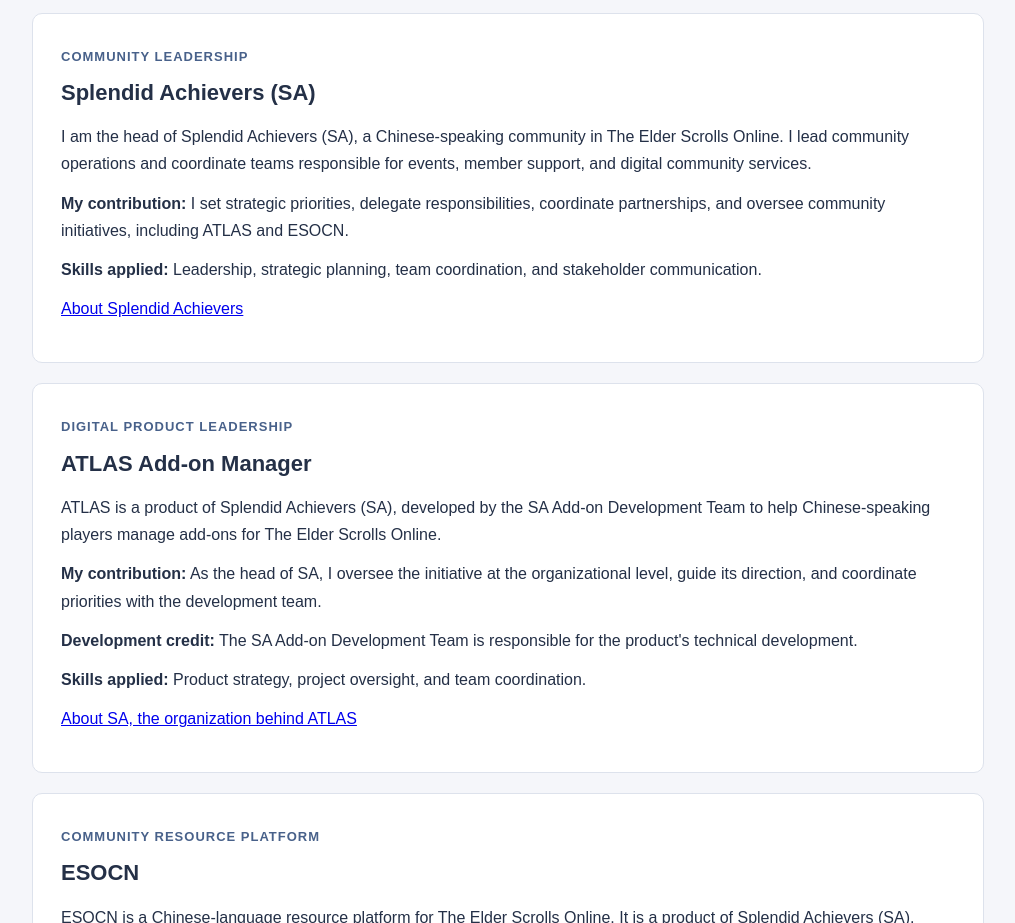
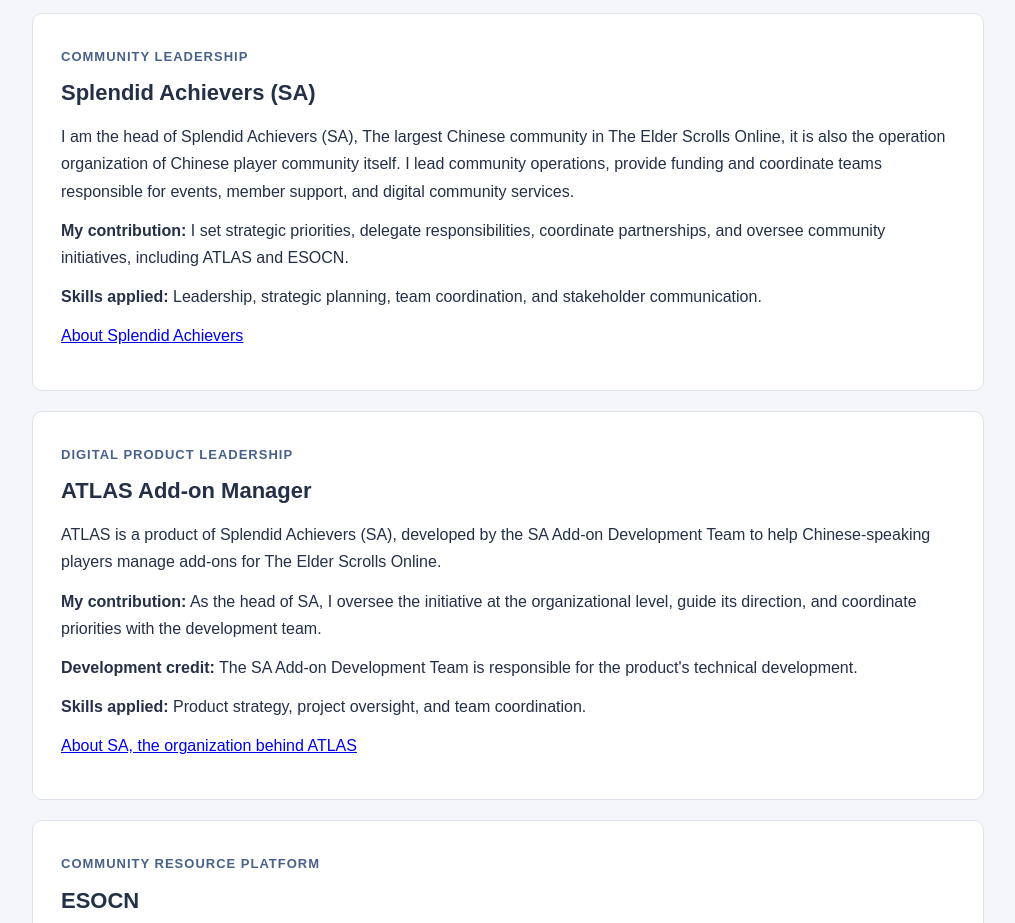
Before and after one commit to V-IL0001/V-IL0001.github.io, a plain HTML site: page index.html in a window 1280 px wide. Shown: the part 1049-1972 px from the top of the page, without its empty margins (132-1147 px from the left). Drawn offline with Linux system fonts and the light colour scheme.

Commit message:
Update index.html

```diff
--- a/index.html
+++ b/index.html
@@ -215,9 +215,10 @@
         <span class="category">Community Leadership</span>
         <h3>Splendid Achievers (SA)</h3>
         <p>
-          I am the head of Splendid Achievers (SA), a Chinese-speaking
-          community in The Elder Scrolls Online. I lead community
-          operations and coordinate teams responsible for events,
+          I am the head of Splendid Achievers (SA), The largest Chinese
+          community in The Elder Scrolls Online, it is also the operation
+          organization of Chinese player community itself.
+          I lead community operations, provide funding and coordinate teams responsible for events,
           member support, and digital community services.
         </p>
         <p>
```
